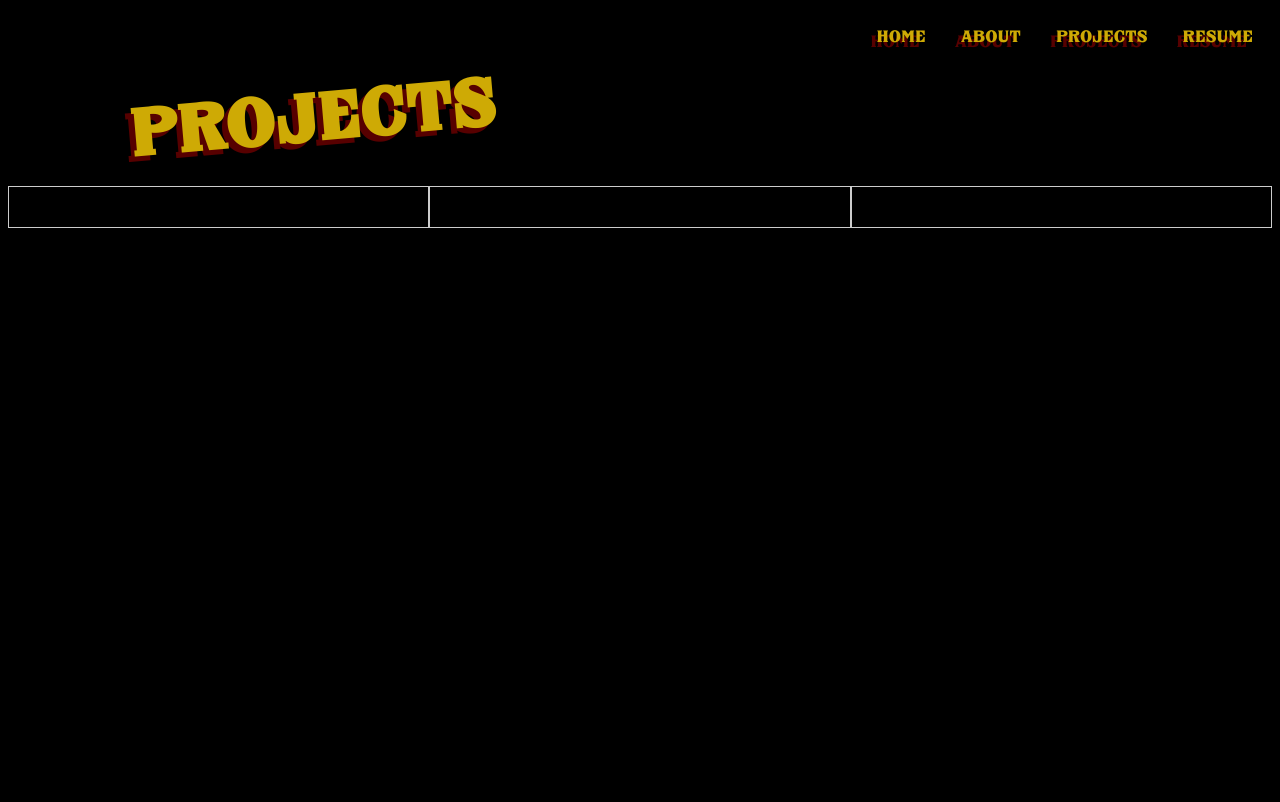
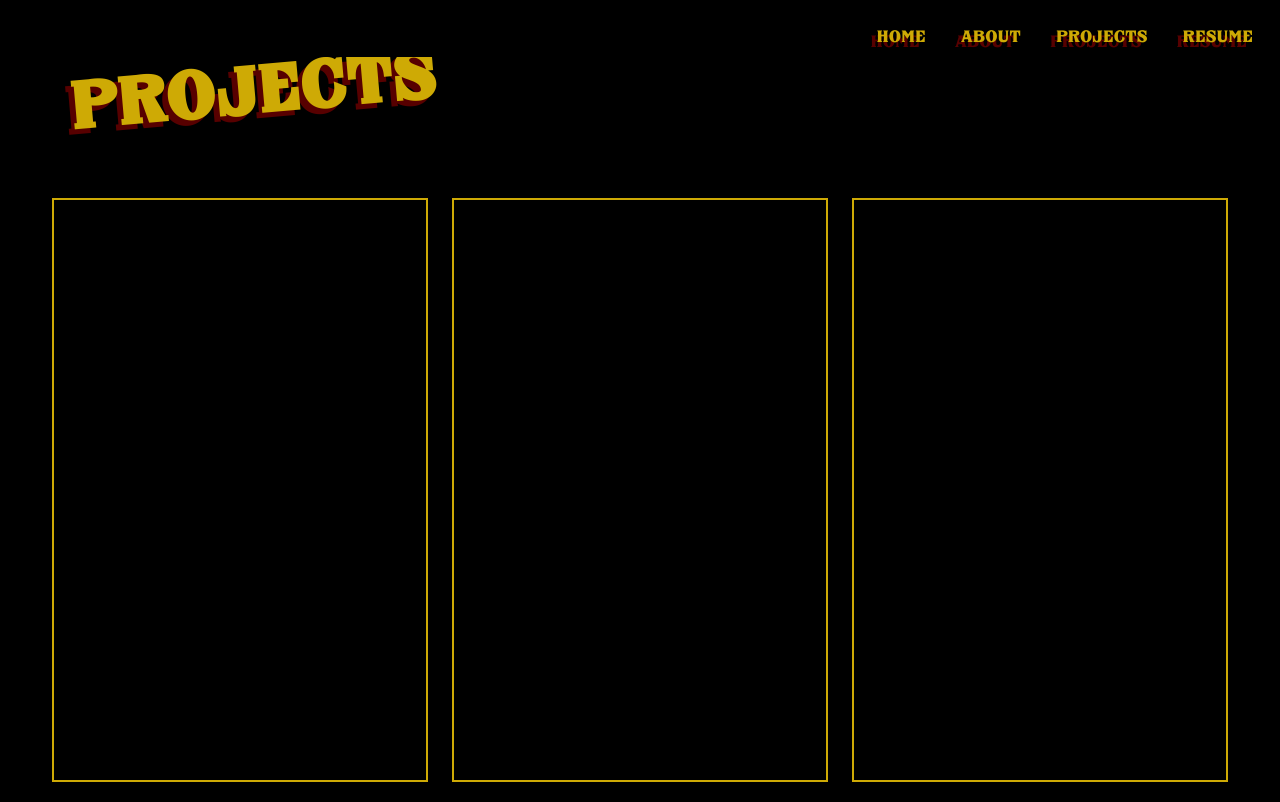
Before and after one commit to wesmith3/Portfolio, a Next.js app: page /projects in a window 1280 px wide. Built offline with nearby package versions, Linux system fonts and the light colour scheme.

Commit message:
adds blank project cards

```diff
--- a/src/app/about/page.css
+++ b/src/app/about/page.css
@@ -2,8 +2,8 @@
     display: flex;
     flex-direction: column;
     justify-content: center;
-    margin-left: 15vh;
-    height: 10vh;
+    margin-left: 7.5vh;
+    height: 2.5vh;
     font-family: 'FHA';
     color: #ceaa05;
     font-size: 8vh;
--- a/src/app/projects/page.css
+++ b/src/app/projects/page.css
@@ -2,8 +2,8 @@
     display: flex;
     flex-direction: column;
     justify-content: center;
-    margin-left: 15vh;
-    height: 10vh;
+    margin-left: 7.5vh;
+    height: 2.5vh;
     font-family: 'FHA';
     color: #ceaa05;
     font-size: 8vh;
@@ -13,11 +13,14 @@
 
 .proj-list {
     display: flex;
-    justify-content: space-between; /* Adjust this property according to your layout needs */
+    width: 95%;
+    margin: auto;
+    padding-top: 7.5vh;
   }
 
   .proj {
-    width: calc(33.33% - 10px); /* Adjust width as needed with padding/margin */
-    border: 1px solid #ccc; /* Add border styles */
-    padding: 20px; /* Add padding */
+    width: calc(33.33% - 10px);
+    border: 2.5px solid #ceaa05;
+    height: 72.5vh;
+    margin: 1.5vh;
   }
```
